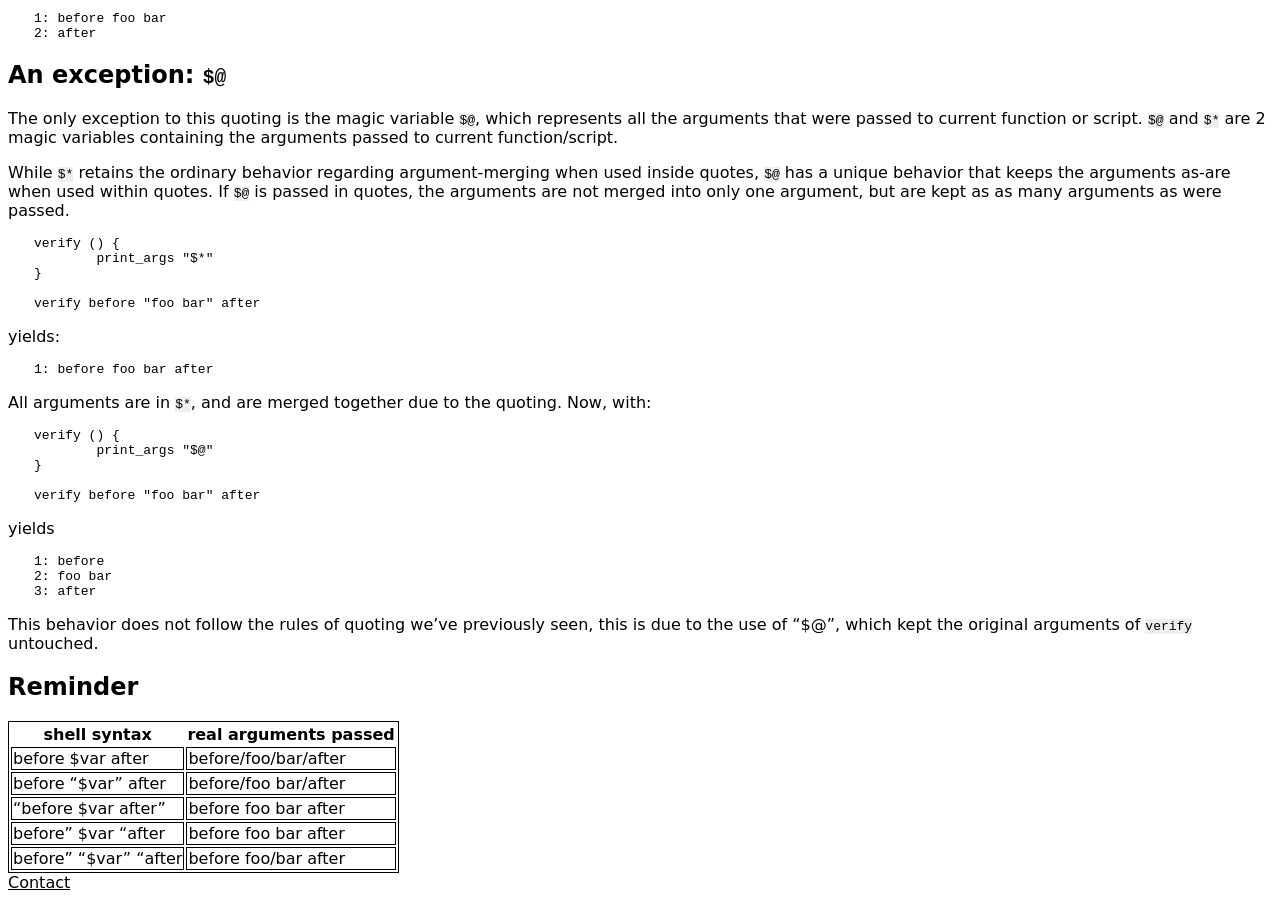
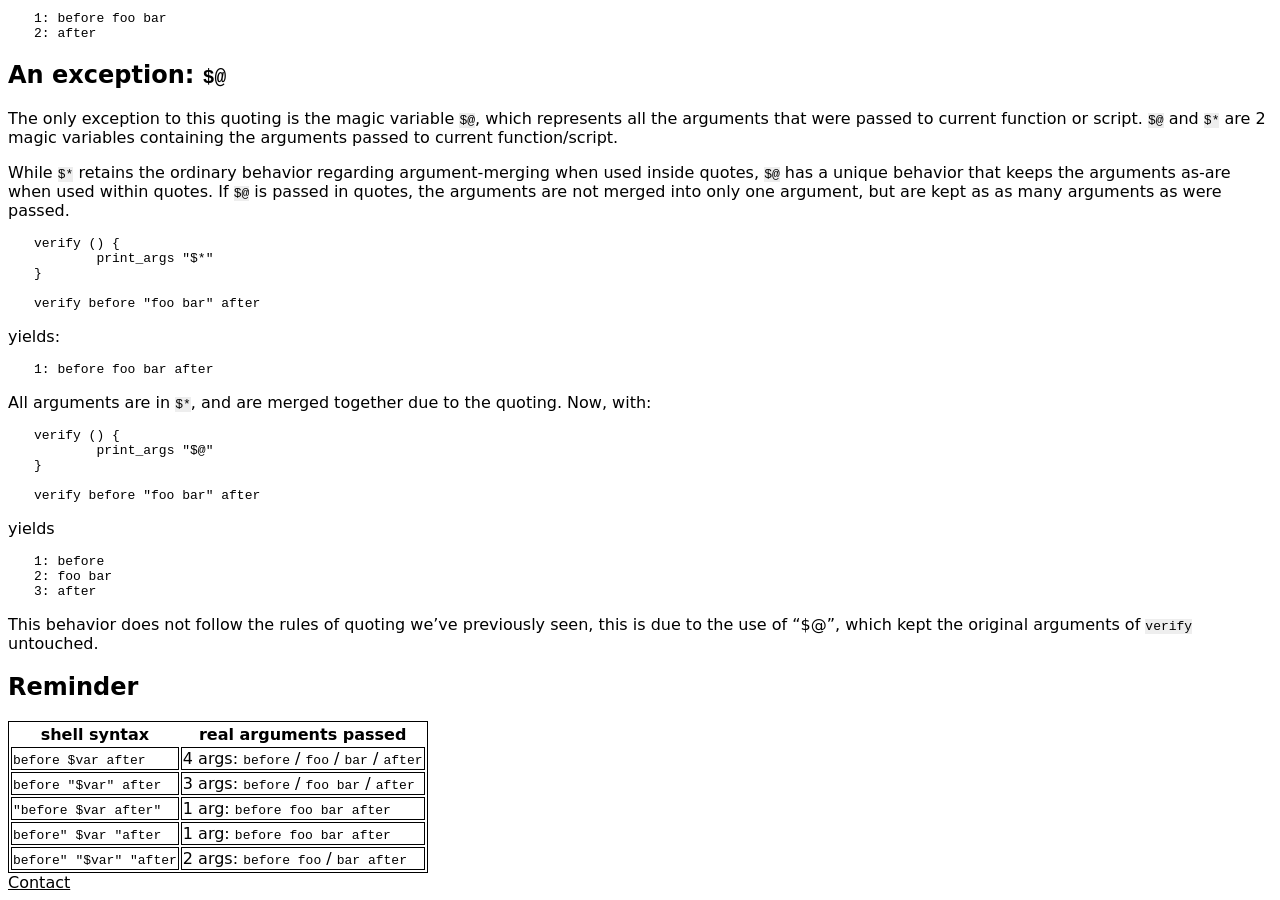
Before and after one commit to hydrargyrum/hydrargyrum.github.io, a Jekyll site: the page built from _posts/2014-12-16-shell-quoting.md, in a window 1280 px wide and 900 px high, scrolled down 1871 px. Built offline with Jekyll 4.4.1, drawn with Linux system fonts in a browser that asks for light colours.

Commit message:
posts/shell-quoting: improve reminder readability

```diff
--- a/_posts/2014-12-16-shell-quoting.md
+++ b/_posts/2014-12-16-shell-quoting.md
@@ -194,8 +194,8 @@ This behavior does not follow the rules of quoting we've previously seen, this i
 
 | shell syntax | real arguments passed |
 |----|----|
-| before $var after | before/foo/bar/after |
-| before "$var" after | before/foo bar/after |
-| "before $var after" | before foo bar after |
-| before" $var "after | before foo bar after |
-| before" "$var" "after | before foo/bar after |
+| `before $var after` | 4 args: `before` / `foo` / `bar` / `after` |
+| `before "$var" after` | 3 args: `before` / `foo bar` / `after` |
+| `"before $var after"` | 1 arg: `before foo bar after` |
+| `before" $var "after` | 1 arg: `before foo bar after` |
+| `before" "$var" "after` | 2 args: `before foo` / `bar after` |
```
